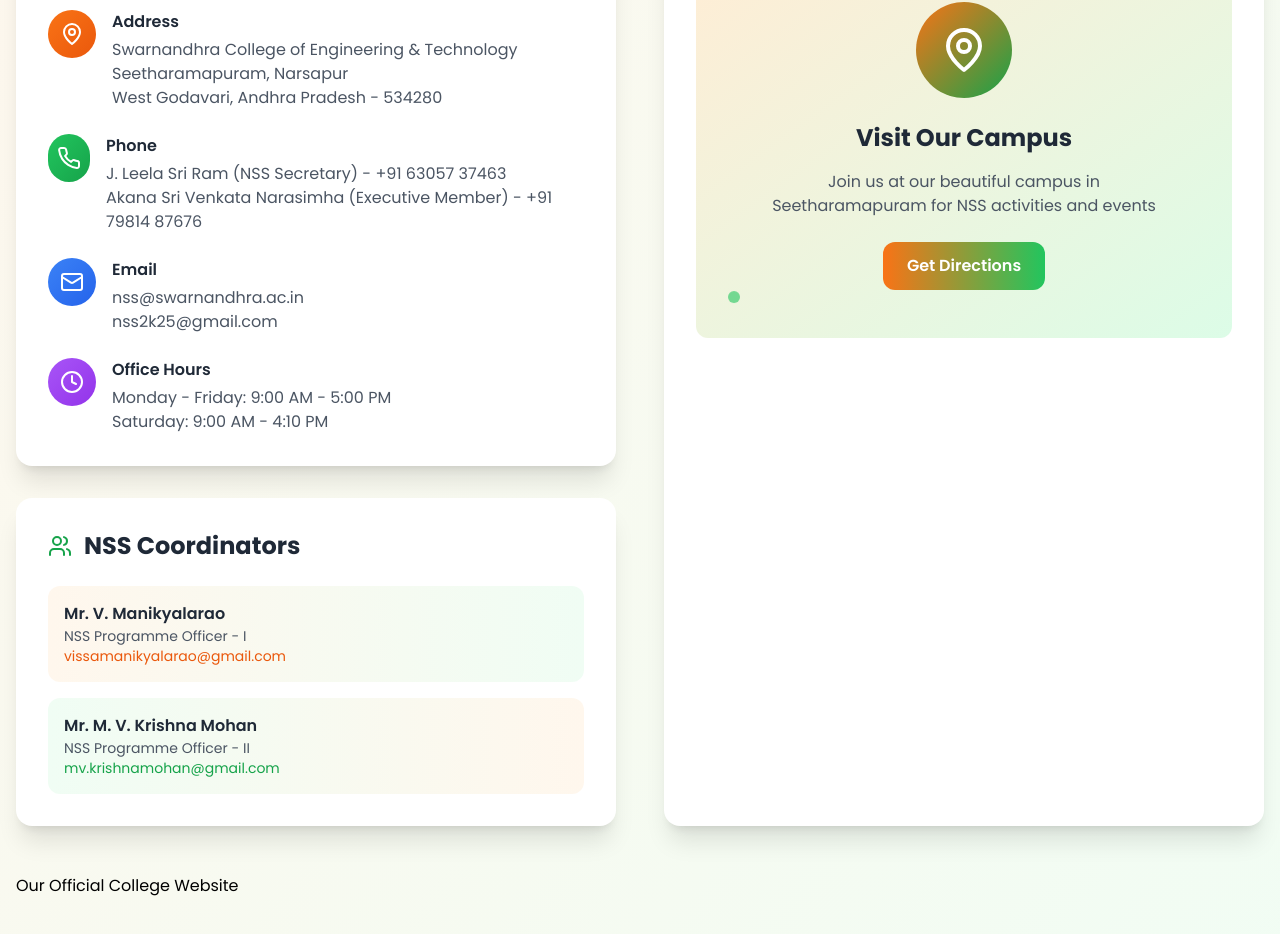
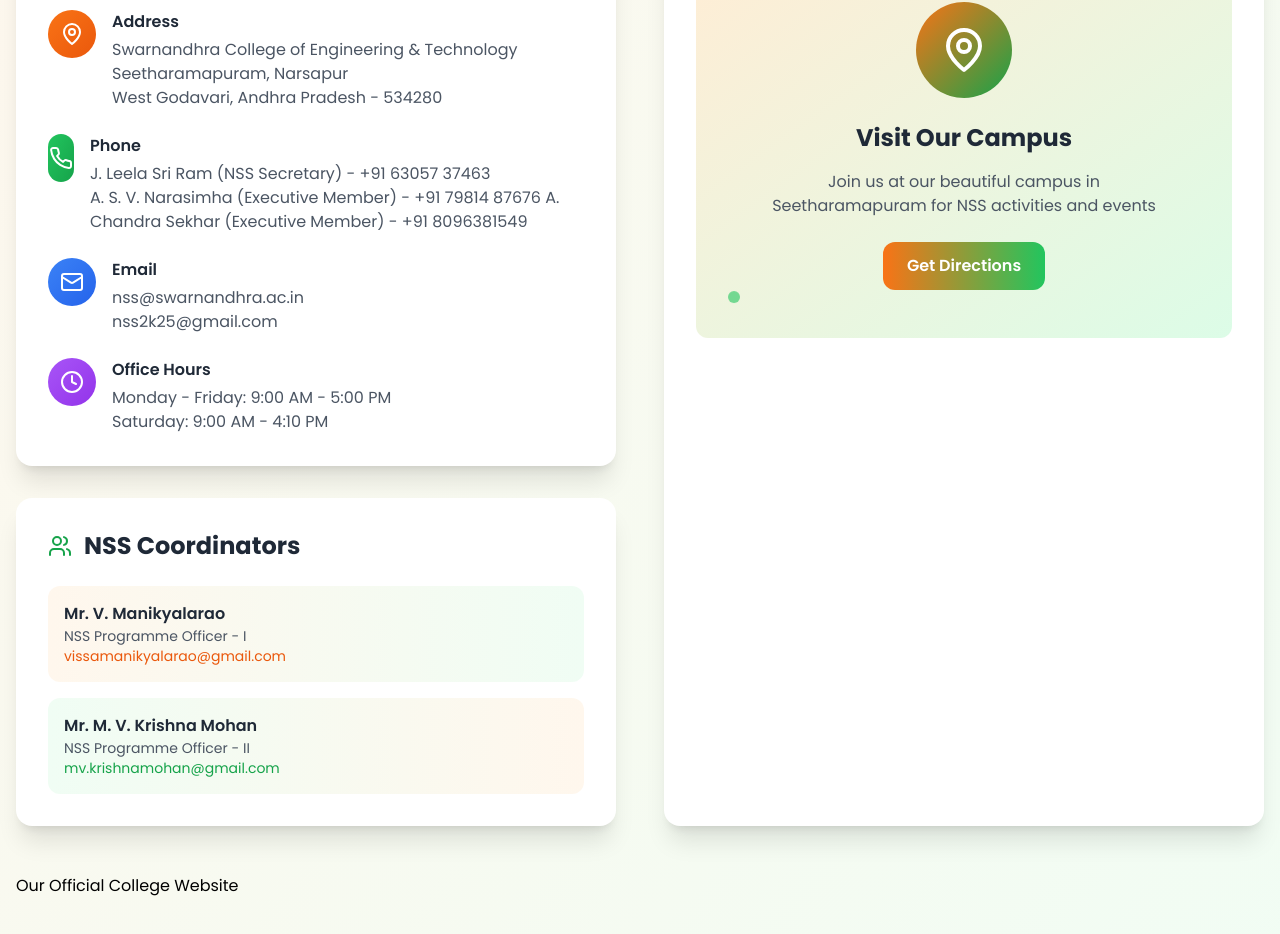
Before and after one commit to Prograto/NSSDay-2k25, a React (Vite) app: page / in a window 1280 px wide. Shown: the part 7327-8261 px from the top of the page. Built offline with nearby package versions, Linux system fonts and the light colour scheme.

Commit message:
Update Contact.tsx

```diff
--- a/src/components/Contact.tsx
+++ b/src/components/Contact.tsx
@@ -48,7 +48,8 @@
                     <h4 className="font-semibold text-gray-800 mb-1">Phone</h4>
                     <p className="text-gray-600">
                       J. Leela Sri Ram (NSS Secretary) - +91 63057 37463<br />
-                      Akana Sri Venkata Narasimha (Executive Member) - +91 79814 87676
+                      A. S. V. Narasimha (Executive Member) - +91 79814 87676
+                      A. Chandra Sekhar (Executive Member) - +91 8096381549
                     </p>
                   </div>
                 </div>
```
